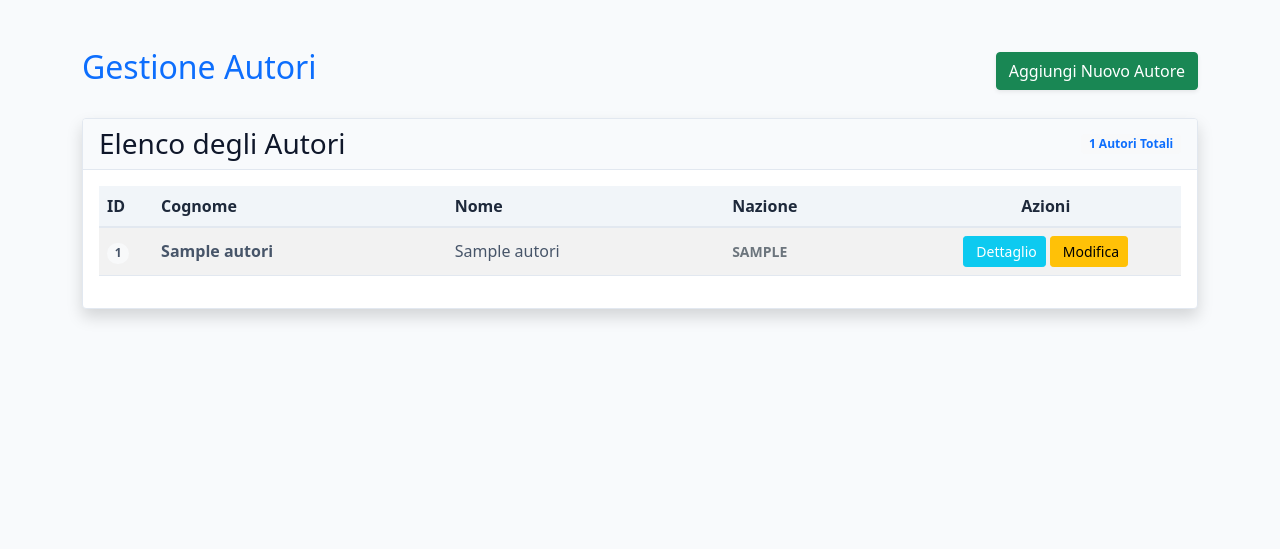
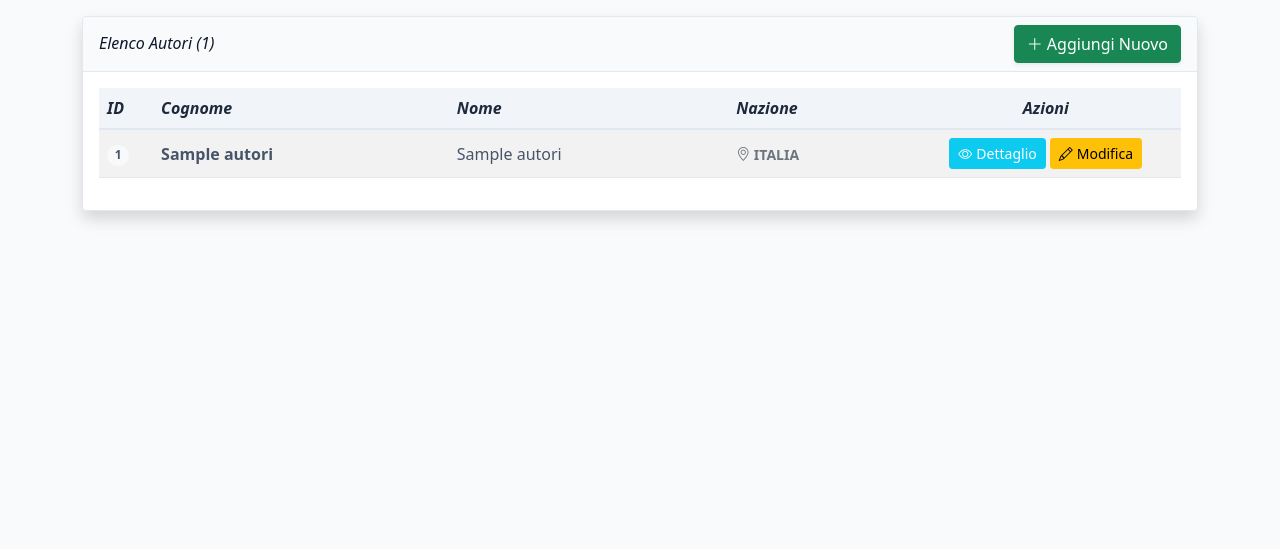
Before and after one commit to Platania-CZ/Biblioteca, a Flask app: page /autori in a window 1280 px wide. Shown: the part 57-606 px from the top of the page. Run offline with Flask 3, Linux system fonts and the light colour scheme; a user stored in the database is signed in; tables that the repository leaves empty hold one stand-in row (values such as "Sample post").

Commit message:
controllo duplicazione autori

```diff
--- a/biblioteca/models.py
+++ b/biblioteca/models.py
@@ -1,6 +1,8 @@
 from biblioteca import db, bcrypt
 from datetime import datetime
 from flask_login import UserMixin
+from .nazionalita_enum import NazionalitaEnum  # Importazione relativa
+from sqlalchemy import UniqueConstraint # Import necessario
 
 #definizione del modello
 class Autore(db.Model):
@@ -8,8 +10,13 @@ class Autore(db.Model):
     id = db.Column(db.Integer, primary_key=True)
     nome = db.Column(db.String(100), nullable=False)
     cognome = db.Column(db.String(100), nullable=False)
-    nazionalita = db.Column(db.String(100), nullable=False)
+    nazionalita = db.Column(db.Enum(NazionalitaEnum), nullable=False)
     data_nascita = db.Column(db.Date, nullable=True)
+
+    # Definizione del vincolo di unicità sulla coppia nome-cognome
+    __table_args__ = (
+        UniqueConstraint('nome', 'cognome', name='_nome_cognome_uc'),
+    )
 
     # Relazione con le opere scritte
     opere = db.relationship('Opera', backref='autore', lazy=True)
--- a/biblioteca/routes.py
+++ b/biblioteca/routes.py
@@ -5,6 +5,7 @@ from biblioteca.forms import RegistrazioneForm, LoginForm, ModificaUtenteForm
 from flask_login import login_user, logout_user, login_required, current_user
 from sqlalchemy import and_, desc,func
 from functools import wraps
+from .nazionalita_enum import NazionalitaEnum  # Importazione relativa
 
 # ==========================================
 # DECORATORI PERSONALIZZATI
@@ -77,49 +78,110 @@ def opere():
 @app.route('/autori')
 @login_operatore_required
 def autori():
+    # Il query.all() va bene, l'ordinamento con func.lower è corretto per rendere
+    # l'ordine alfabetico indipendente dalle maiuscole/minuscole
     items = Autore.query.order_by(func.lower(Autore.cognome), func.lower(Autore.nome)).all()
-    return render_template('autori.html', items=items)
+
+    # Passiamo anche NazionalitaEnum se nel template autori.html
+    # hai filtri o modali che richiedono la lista delle nazioni
+    return render_template('autori.html', items=items, NazionalitaEnum=NazionalitaEnum)
 
 @app.route('/autori/nuovo', methods=['GET', 'POST'])
+@login_operatore_required
 def nuovo_autore():
-    """Gestisce la creazione di un nuovo autore."""
+    """Gestisce la creazione di un nuovo autore con controllo duplicati e pulizia dati."""
     if request.method == 'POST':
-        nome = request.form.get('nome')
-        cognome = request.form.get('cognome')
-        nazionalita = request.form.get('nazionalita')
+        # Recuperiamo e puliamo i dati con .strip()
+        nome = request.form.get('nome', '').strip()
+        cognome = request.form.get('cognome', '').strip()
+        nazionalita_str = request.form.get('nazionalita')
 
-        nuovo = Autore(nome=nome, cognome=cognome, nazionalita=nazionalita)
-        db.session.add(nuovo)
-        db.session.commit()
+        # 1. Controllo preventivo duplicati (Nome + Cognome)
+        autore_esistente = Autore.query.filter_by(nome=nome, cognome=cognome).first()
+        if autore_esistente:
+            flash(f"L'autore {nome} {cognome} esiste già nel database.", "warning")
+            return render_template('autore_form.html', item=None, NazionalitaEnum=NazionalitaEnum)
 
-        flash('Autore creato con successo!', 'success')
-        return redirect(url_for('autori'))
+        try:
+            # 2. Conversione della stringa in oggetto Enum
+            nazionalita_obj = NazionalitaEnum(nazionalita_str)
 
-    return render_template('autore_form.html', item=None)
+            # 3. Creazione del nuovo record
+            nuovo = Autore(
+                nome=nome,
+                cognome=cognome,
+                nazionalita=nazionalita_obj
+            )
+
+            db.session.add(nuovo)
+            db.session.commit()
+
+            flash('Autore creato con successo!', 'success')
+            return redirect(url_for('autori'))
+
+        except ValueError:
+            flash('Nazionalità non valida selezionata.', 'danger')
+        except Exception as e:
+            db.session.rollback()
+            flash(f'Errore durante il salvataggio: {str(e)}', 'danger')
+
+    return render_template('autore_form.html', item=None, NazionalitaEnum=NazionalitaEnum)
 
 @app.route('/autori/dettaglio/<int:id>')
+@login_operatore_required
 def dettaglio_autore(id):
     """Visualizza i dettagli di un singolo autore."""
+    # Recupera l'autore o restituisce errore 404 se non esiste
     autore = Autore.query.get_or_404(id)
-    return render_template('autore_dettaglio.html', item=autore)
+
+    return render_template('autore_dettaglio.html',
+                           item=autore,
+                           NazionalitaEnum=NazionalitaEnum)
 
 @app.route('/autori/modifica/<int:id>', methods=['GET', 'POST'])
+@login_operatore_required
 def modifica_autore(id):
-    """Gestisce la modifica di un autore esistente."""
+    """Gestisce la modifica di un autore esistente con controllo duplicati."""
     autore = Autore.query.get_or_404(id)
 
     if request.method == 'POST':
-        autore.nome = request.form.get('nome')
-        autore.cognome = request.form.get('cognome')
-        autore.nazionalita = request.form.get('nazionalita')
+        # 1. Recupero e pulizia dati
+        nuovo_nome = request.form.get('nome', '').strip()
+        nuovo_cognome = request.form.get('cognome', '').strip()
+        nazionalita_str = request.form.get('nazionalita')
 
-        db.session.commit()
-        flash('Autore aggiornato con successo!', 'info')
-        return redirect(url_for('autori'))
+        # 2. Controllo duplicati: cerchiamo un autore con lo stesso nome e cognome
+        # MA che abbia un ID diverso da quello che stiamo modificando
+        duplicato = Autore.query.filter(
+            Autore.nome == nuovo_nome,
+            Autore.cognome == nuovo_cognome,
+            Autore.id != id
+        ).first()
 
-    return render_template('autore_form.html', item=autore)
+        if duplicato:
+            flash(f"Esiste già un altro autore registrato come {nuovo_nome} {nuovo_cognome}!", "warning")
+            return render_template('autore_form.html', item=autore, NazionalitaEnum=NazionalitaEnum)
+
+        try:
+            # 3. Aggiornamento campi
+            autore.nome = nuovo_nome
+            autore.cognome = nuovo_cognome
+            autore.nazionalita = NazionalitaEnum(nazionalita_str)
+
+            db.session.commit()
+            flash('Autore aggiornato con successo!', 'info')
+            return redirect(url_for('autori'))
+
+        except ValueError:
+            flash('Errore: Nazionalità non valida selezionata.', 'danger')
+        except Exception as e:
+            db.session.rollback()
+            flash(f'Errore durante l\'aggiornamento: {str(e)}', 'danger')
+
+    return render_template('autore_form.html', item=autore, NazionalitaEnum=NazionalitaEnum)
 
 @app.route('/autori/elimina/<int:id>', methods=['POST'])
+@login_operatore_required
 def elimina_autore(id):
     """Elimina un autore dal database."""
     autore = Autore.query.get_or_404(id)
--- a/biblioteca/templates/autori.html
+++ b/biblioteca/templates/autori.html
@@ -1,30 +1,24 @@
 {% extends "home.html" %}
 
 {% block title %}
-pagina negozio
+pagina autori
 {% endblock %}
 
 {% block content %}
 
-<div class="container mt-5">
-    <!-- Header con Pulsante Aggiungi -->
-    <div class="d-flex justify-content-between align-items-center mb-4">
-        <h2 class="text-primary"><i class="bi bi-people-fill"></i> Gestione Autori</h2>
-        <a href="{{ url_for('nuovo_autore') }}" class="btn btn-success shadow-sm">
-            <i class="bi bi-plus-lg"></i> Aggiungi Nuovo Autore
-        </a>
-    </div>
-
+<div class="container mt-2">
     <div class="card shadow">
         <div class="card-header bg-primary text-white d-flex justify-content-between align-items-center">
-            <h3 class="card-title mb-0">Elenco degli Autori</h3>
-            <span class="badge bg-light text-primary">{{ items|length }} Autori Totali</span>
+            <h6 class="card-title mb-0"><em>Elenco Autori ({{ items|length }})</em></h6>
+            <a href="{{ url_for('nuovo_autore') }}" class="btn btn-success shadow-sm">
+                <i class="bi bi-plus-lg"></i> Aggiungi Nuovo
+            </a>
         </div>
         <div class="card-body">
             <div class="table-responsive">
                 <table class="table table-hover table-striped align-middle">
                     <thead class="table-dark">
-                        <tr>
+                        <tr style="font-style: italic;">
                             <th scope="col" style="width: 5%">ID</th>
                             <th scope="col">Cognome</th>
                             <th scope="col">Nome</th>
@@ -40,7 +34,7 @@ pagina negozio
                             <td>{{ item.nome }}</td>
                             <td>
                                 <span class="text-uppercase small fw-bold text-muted">
-                                    <i class="bi bi-geo-alt"></i> {{ item.nazionalita }}
+                                    <i class="bi bi-geo-alt"></i> {{ item.nazionalita.value }}
                                 </span>
                             </td>
                             <td class="text-center">
--- a/biblioteca/templates/home.html
+++ b/biblioteca/templates/home.html
@@ -5,8 +5,8 @@
     <meta charset="UTF-8">
     <meta name="viewport" content="width=device-width, initial-scale=1.0">
     <link href="https://cdn.jsdelivr.net/npm/bootstrap@5.0.2/dist/css/bootstrap.min.css" rel="stylesheet" integrity="sha384-EVSTQN3/azprG1Anm3QDgpJLIm9Nao0Yz1ztcQTwFspd3yD65VohhpuuCOmLASjC" crossorigin="anonymous">
-    <!-- AGGIUNGI QUESTA RIGA QUI SOTTO PER LE ICONE
-    <link rel="stylesheet" href="https://cdn.jsdelivr.net/npm/bootstrap-icons@1.11.3/font/bootstrap-icons.min.css">-->
+    <!-- AGGIUNGI QUESTA RIGA QUI SOTTO PER LE ICONE -->
+    <link rel="stylesheet" href="https://cdn.jsdelivr.net/npm/bootstrap-icons@1.11.3/font/bootstrap-icons.min.css">
     <title>
       {% block title %}
       la mia biblioteca
```
Also changed, not shown: biblioteca/nazionalita_enum.py (added, +9 -0 lines), biblioteca/templates/autore_dettaglio.html (+2 -10 lines), biblioteca/templates/autore_form.html (+6 -6 lines). Lines whose indentation alone changed are shown as unchanged.
